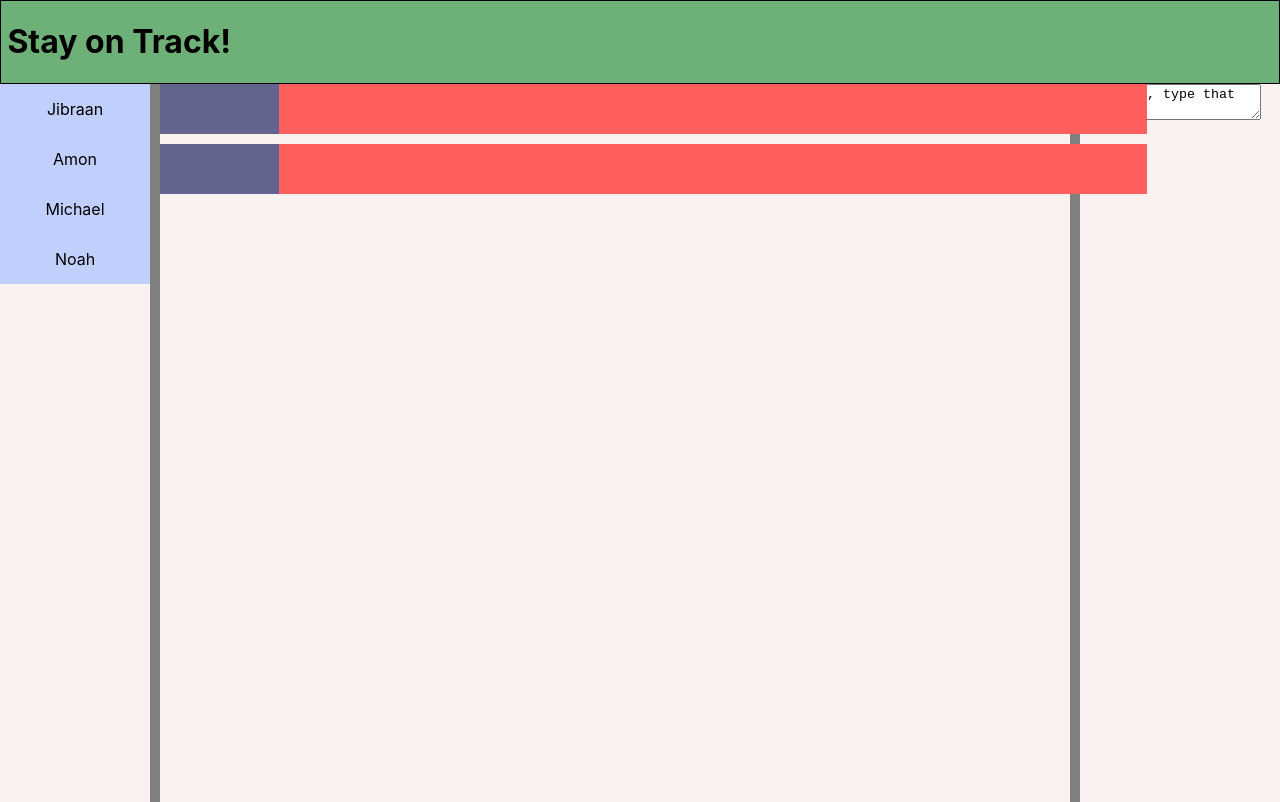
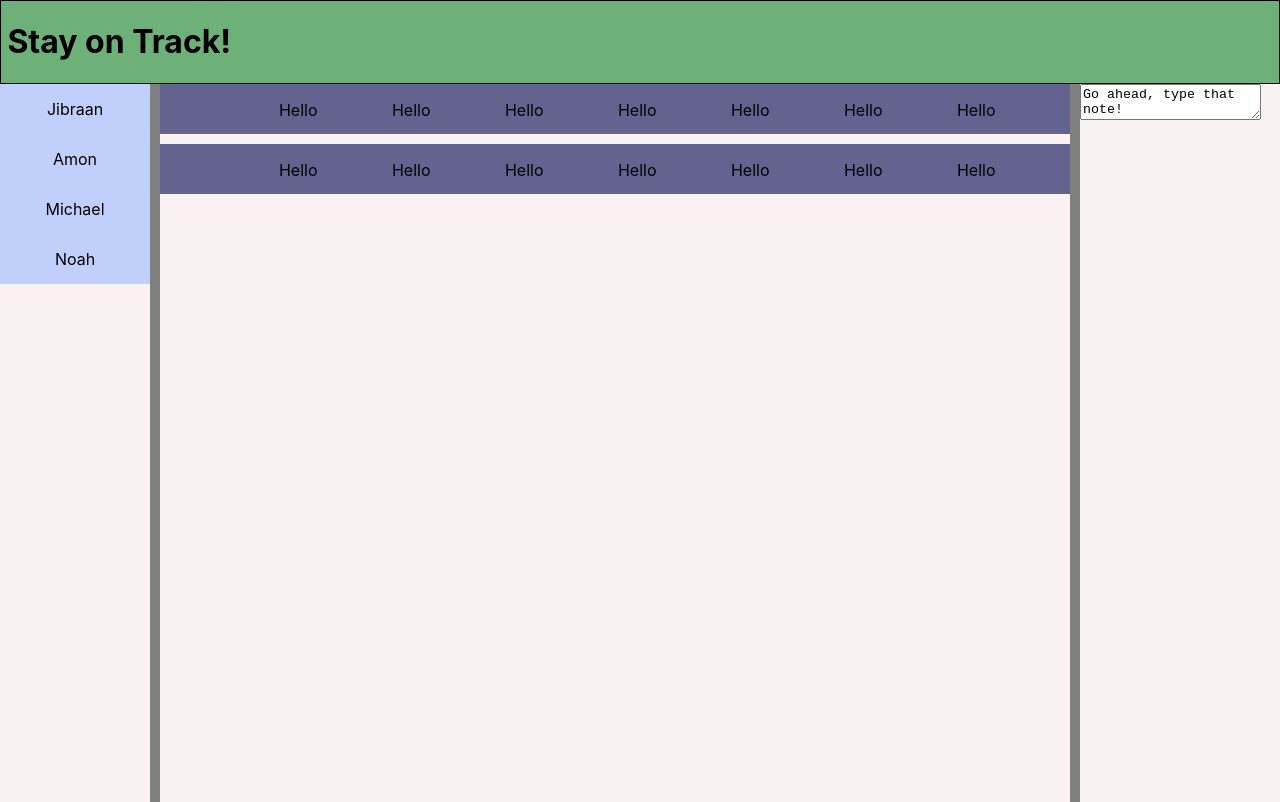
Before and after one commit to Goma0925/TaskRail, a React (Create React App) app in the folder taskrail_client/: page / in a window 1280 px wide. Built offline with nearby package versions, Linux system fonts and the light colour scheme.

Commit message:
fixed decorators

```diff
--- a/taskrail_client/src/components/TaskNode/Decorators/WithCheckBox.tsx
+++ b/taskrail_client/src/components/TaskNode/Decorators/WithCheckBox.tsx
@@ -5,6 +5,8 @@ import TaskNode from "../TaskNode"
 export default function WithCheckBox(NodeToDecorate: React.ComponentType<TaskNodeProps>)
 {
     const wrapperComponent = (props: TaskNodeProps) => {
+        console.log("In withCheckBox", props);
+
         return (
             <NodeToDecorate {...props}>
                 {props.children}
--- a/taskrail_client/src/components/TaskNode/Decorators/WithSubtaskSkin/WithSubtaskSkin.css
+++ b/taskrail_client/src/components/TaskNode/Decorators/WithSubtaskSkin/WithSubtaskSkin.css
@@ -1,7 +1,10 @@
 .subtask-skin {
-    position: absolute;
     border: black;
+    border-style: solid;
+    border-width: medium;
     background-color: #ff5f5c;
+    border-radius: 20px;
     width: inherit;
     height: inherit;
+    box-sizing: content-box;
 }
--- a/taskrail_client/src/components/TaskNode/Decorators/WithSubtaskSkin/WithSubtaskSkin.tsx
+++ b/taskrail_client/src/components/TaskNode/Decorators/WithSubtaskSkin/WithSubtaskSkin.tsx
@@ -2,14 +2,19 @@ import "./WithSubtaskSkin.css"
 import {useState} from "react"
 import {TaskNodeProps} from "../../TaskNode"
 import TaskNode from "../../TaskNode"
+import {produce} from "immer";
 
 export default function WithSubtaskSkin(NodeToDecorate: React.ComponentType<TaskNodeProps>)
 {
     const wrapperComponent = (props: TaskNodeProps) => {
+        // Copy the props and append a new skin class.
+        var newProps = produce(props, draftProps=>{
+            draftProps.className = "subtask-skin" + props.className? props.className: "";
+        })
         return (
-            <NodeToDecorate {...props}>
-                {props.children}
-                <div className="subtask-skin" style={{width: props.width}}></div>
+            <NodeToDecorate {...newProps}>
+                {newProps.children}
+                <p>Hello</p>
             </NodeToDecorate>
         )
     }
--- a/taskrail_client/src/components/TaskNode/TaskNode.tsx
+++ b/taskrail_client/src/components/TaskNode/TaskNode.tsx
@@ -3,11 +3,17 @@
 export interface TaskNodeProps {
     children?: React.ReactNode[] | React.ReactNode;
     width: number;
+    className?: string;
 }
 
 const TaskNode:React.FC<TaskNodeProps> = (props: TaskNodeProps) => {
+    var className = "node";
+    className += props.className? " " + props.className: "";
+    // if (props.className){
+    //     className += " " + props.className;
+    // }
     return (
-        <div className="node" style={{width:props.width, height:50}} >
+        <div className={className} style={{width:props.width, height:50}} >
             {props.children}
         </div>
     )
```
